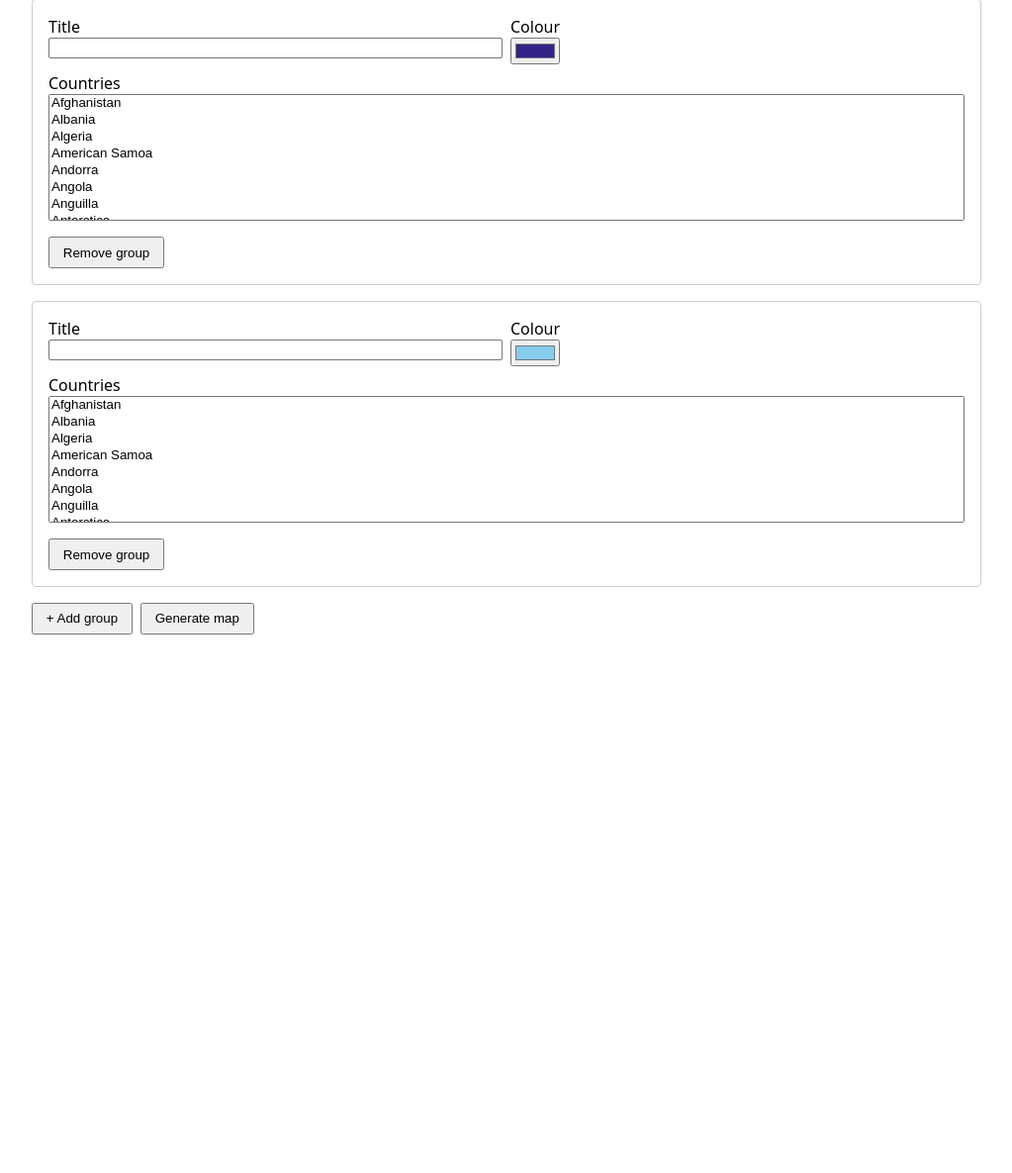
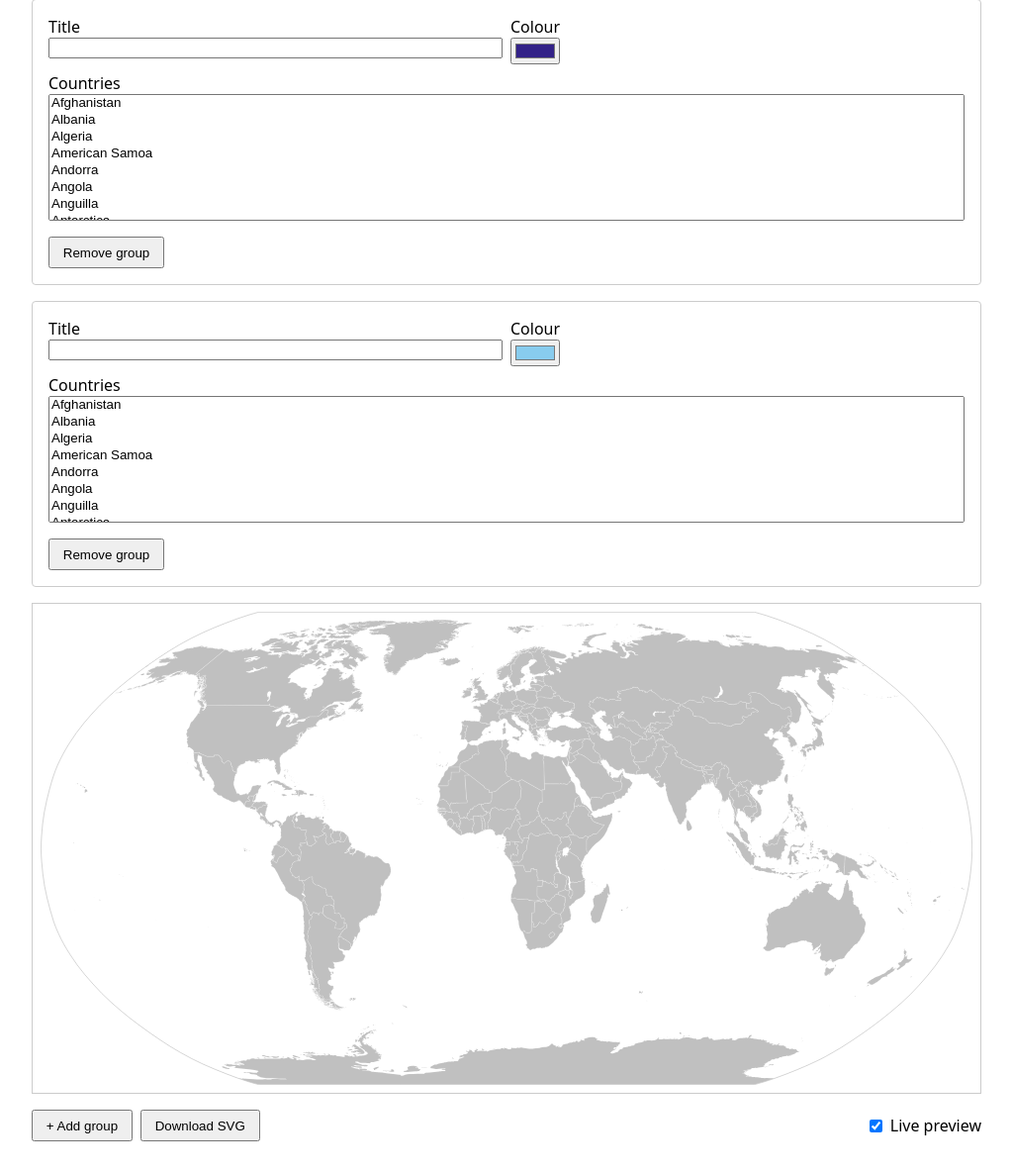
Before and after one commit to lokal-profil/mapcolouriser, a Flask app: page / in a window 1280 px wide. Shown: the part 97-1282 px from the top of the page at 99% size, without its empty margins (128-1151 px from the left). Before the commit the page ends 738 px from the top, so only its background shows below. Run offline with Flask 3, Linux system fonts and the light colour scheme.

Commit message:
Add live preview as progressive enhancement with toggle
JS-active users now see a live-updating inline preview of their map
on the form page, with a Download SVG button that produces the
result as a client-side Blob. No-JS users keep the current
Generate map → result.html → /download flow unchanged.

- base.html: an early <script> in <head> sets `js-enabled` and
  `live-preview` classes on <html> to avoid FOUC. CSS keys off
  those classes to swap between the two flows (hide preview /
  download button / toggle for no-JS users; hide Generate map
  button when live preview is on).
- index.html: new #map-preview container after the form groups,
  Download SVG button (.js-live), live-preview toggle (.js-only),
  Generate map button now carries class .js-fallback. Form carries
  data-default-colours and data-map-key so JS can read both.
- routes.py: passes map_key to render_template for the new data
  attribute.
- main.js: new functions initMap(key), getGroupState(),
  buildCss(state), rebuildPreview(), requestUpdate() (250 ms
  debounced), setLivePreviewEnabled(), downloadSvg(),
  updateActionState() (disables both Generate map and Download SVG
  when there are zero groups). Fetches /maps/<key>.svg, injects via
  DOMParser (no innerHTML), appends a user-style <style> element
  inside the SVG, rewrites its textContent on every change.
  Download is gated on form.checkValidity() + reportValidity() so
  the Blob never carries HTML5-invalid data. Captures the XML
  declaration from the fetched SVG and prepends it to the
  serialised Blob output for parity with the server-side download.
  Enter-key submissions are swallowed in live-preview mode
  (download requires explicit button click).
- README.md: updated project description and new Features section.

```diff
--- a/app/routes.py
+++ b/app/routes.py
@@ -47,6 +47,7 @@ def index() -> str:
         errors=[],
         title_pattern=TITLE_PATTERN,
         default_colours=DEFAULT_GROUP_COLOURS,
+        map_key=session.get(_SESSION_MAP_KEY, DEFAULT_MAP),
     )
 
 
@@ -64,6 +65,7 @@ def generate() -> Response | str:
             errors=errors,
             title_pattern=TITLE_PATTERN,
             default_colours=DEFAULT_GROUP_COLOURS,
+            map_key=map_key if map_key in MAPS else DEFAULT_MAP,
         )
 
     groups = _build_groups(raw_groups)
--- a/app/templates/base.html
+++ b/app/templates/base.html
@@ -3,6 +3,11 @@
 <head>
     <meta charset="utf-8" />
     <title>{% block title %}Map Colouriser{% endblock %}</title>
+    <script>
+        // Set classes before body renders to avoid flashing the no-JS layout
+        // before main.js loads (FOUC prevention).
+        document.documentElement.classList.add("js-enabled", "live-preview");
+    </script>
     <style>
         body { font-family: system-ui, sans-serif; max-width: 960px; margin: 2rem auto; padding: 0 1rem; }
         h1 { margin-top: 0; }
@@ -13,9 +18,18 @@
         .errors { background: #fdd; border: 1px solid #c00; padding: 0.75rem 1rem; border-radius: 4px; }
         .errors ul { margin: 0.25rem 0 0 1rem; padding: 0; }
         button { cursor: pointer; padding: 0.4rem 0.8rem; }
-        .actions { display: flex; gap: 0.5rem; margin-top: 1rem; }
+        .actions { display: flex; gap: 0.5rem; margin-top: 1rem; align-items: center; flex-wrap: wrap; }
         .preview { border: 1px solid #ccc; padding: 0.5rem; margin-top: 1rem; }
         .preview svg { display: block; width: 100%; height: auto; max-height: 80vh; max-width: 100%; }
+        .live-preview-toggle { display: inline-flex; gap: 0.3rem; align-items: center; margin-left: auto; }
+
+        /* Progressive enhancement: hide JS-only affordances when JS is off,
+           and swap between live-preview and fallback flows via a class on
+           <html> (set above to avoid FOUC). */
+        html:not(.js-enabled) .js-only { display: none; }
+        html:not(.live-preview) #map-preview,
+        html:not(.live-preview) .js-live { display: none; }
+        html.live-preview .js-fallback { display: none; }
     </style>
 </head>
 <body>
--- a/app/templates/index.html
+++ b/app/templates/index.html
@@ -10,7 +10,8 @@
     {% endif %}
 
     <form method="post" action="{{ url_for('main.generate') }}" id="colouriser-form"
-          data-default-colours='{{ default_colours | tojson }}'>
+          data-default-colours='{{ default_colours | tojson }}'
+          data-map-key="{{ map_key }}">
         <div id="groups">
             {% for group in groups %}
                 <div class="group" data-index="{{ group.index }}">
@@ -48,9 +49,16 @@
             {% endfor %}
         </div>
 
+        <div id="map-preview" class="preview"></div>
+
         <div class="actions">
             <button type="button" id="add-group">+ Add group</button>
-            <button type="submit">Generate map</button>
+            <button type="submit" class="js-fallback">Generate map</button>
+            <button type="button" id="download-svg" class="js-live">Download SVG</button>
+            <label class="live-preview-toggle js-only">
+                <input type="checkbox" id="toggle-live-preview" checked />
+                Live preview
+            </label>
         </div>
     </form>
 
--- a/static/main.js
+++ b/static/main.js
@@ -1,20 +1,25 @@
-// Group add/remove behaviour for the colouriser form.
+// Group add/remove behaviour + client-side live preview.
 //
 // Clones <template id="group-template"> from index.html and patches the index
 // placeholder in `name` and `data-index` attributes. Uses cloneNode rather
 // than innerHTML to avoid any HTML-injection surface.
+//
+// When live preview is enabled, fetches the prepared base SVG from
+// /maps/<key>.svg, injects it into #map-preview, and appends a <style> element
+// that we rewrite from the form state on every (debounced) change.
 
 (function () {
     const form = document.getElementById("colouriser-form");
     const groupsContainer = document.getElementById("groups");
     const addBtn = document.getElementById("add-group");
     const tmpl = document.getElementById("group-template");
+    const previewContainer = document.getElementById("map-preview");
+    const toggleInput = document.getElementById("toggle-live-preview");
+    const downloadBtn = document.getElementById("download-svg");
 
     if (!form || !groupsContainer || !addBtn || !tmpl) {
         return;
     }
-
-    const submitBtn = form.querySelector('button[type="submit"]');
 
     let palette = [];
     try {
@@ -23,10 +28,13 @@
         palette = [];
     }
 
-    function updateSubmitState() {
-        if (!submitBtn) return;
-        submitBtn.disabled = groupsContainer.querySelectorAll(".group").length === 0;
-    }
+    const mapKey = form.dataset.mapKey || "world";
+    let livePreviewEnabled = document.documentElement.classList.contains("live-preview");
+    let userStyleEl = null;
+    let updateTimer = null;
+    // Captured from the fetched SVG so the Blob download keeps the same XML
+    // declaration the server-side download includes.
+    let xmlDeclaration = "";
 
     function nextIndex() {
         const used = Array.from(groupsContainer.querySelectorAll(".group"))
@@ -60,12 +68,110 @@
         patchPlaceholders(fragment, idx);
         applyDefaultColour(fragment, idx);
         groupsContainer.appendChild(fragment);
-        updateSubmitState();
+        updateActionState();
+        requestUpdate();
     }
 
     function removeGroup(groupEl) {
         groupEl.remove();
-        updateSubmitState();
+        updateActionState();
+        requestUpdate();
+    }
+
+    function updateActionState() {
+        const empty = groupsContainer.querySelectorAll(".group").length === 0;
+        const submitBtn = form.querySelector('button[type="submit"]');
+        if (submitBtn) submitBtn.disabled = empty;
+        if (downloadBtn) downloadBtn.disabled = empty;
+    }
+
+    function getGroupState() {
+        return Array.from(groupsContainer.querySelectorAll(".group[data-index]")).map(el => {
+            const idx = el.dataset.index;
+            const titleEl = el.querySelector(`input[name="group[${idx}][title]"]`);
+            const colourEl = el.querySelector(`input[name="group[${idx}][colour]"]`);
+            const codeEls = el.querySelectorAll(`select[name="group[${idx}][countries][]"] option:checked`);
+            return {
+                title: titleEl ? titleEl.value : "",
+                colour: colourEl ? colourEl.value : "",
+                codes: Array.from(codeEls).map(o => o.value),
+            };
+        });
+    }
+
+    function buildCss(state) {
+        return state
+            .filter(g => g.codes.length > 0)
+            .map(g => {
+                // Visual-only safety net so a mid-edit `*/` typo doesn't break
+                // the preview's CSS comment. The real defence against unsafe
+                // titles is form.checkValidity() before Blob download.
+                const safeTitle = g.title.replace(/\*\//g, "* /");
+                const selector = g.codes.map(c => `.${c}`).join(", ");
+                return `/* ${safeTitle} */\n${selector} { fill: ${g.colour}; }`;
+            })
+            .join("\n\n");
+    }
+
+    function initMap(key) {
+        if (!previewContainer) return;
+        fetch(`/maps/${key}.svg`)
+            .then(r => {
+                if (!r.ok) throw new Error(`HTTP ${r.status}`);
+                return r.text();
+            })
+            .then(svgText => {
+                const declMatch = svgText.match(/^<\?xml[^?]*\?>/);
+                if (declMatch) xmlDeclaration = declMatch[0];
+                const doc = new DOMParser().parseFromString(svgText, "image/svg+xml");
+                const svg = doc.documentElement;
+                previewContainer.replaceChildren(svg);
+                userStyleEl = document.createElementNS("http://www.w3.org/2000/svg", "style");
+                userStyleEl.id = "user-style";
+                svg.appendChild(userStyleEl);
+                rebuildPreview();
+            })
+            .catch(err => {
+                previewContainer.textContent = `Preview unavailable (${err.message}).`;
+            });
+    }
+
+    function rebuildPreview() {
+        if (!livePreviewEnabled || !userStyleEl) return;
+        userStyleEl.textContent = buildCss(getGroupState());
+    }
+
+    function requestUpdate() {
+        if (!livePreviewEnabled) return;
+        clearTimeout(updateTimer);
+        updateTimer = setTimeout(rebuildPreview, 250);
+    }
+
+    function setLivePreviewEnabled(enabled) {
+        livePreviewEnabled = enabled;
+        document.documentElement.classList.toggle("live-preview", enabled);
+        if (enabled) rebuildPreview();
+        updateActionState();
+    }
+
+    function downloadSvg() {
+        if (!form.checkValidity()) {
+            form.reportValidity();
+            return;
+        }
+        const svg = previewContainer && previewContainer.querySelector("svg");
+        if (!svg) return;
+        const body = new XMLSerializer().serializeToString(svg);
+        const xml = xmlDeclaration ? `${xmlDeclaration}\n${body}` : body;
+        const blob = new Blob([xml], { type: "image/svg+xml;charset=utf-8" });
+        const url = URL.createObjectURL(blob);
+        const a = document.createElement("a");
+        a.href = url;
+        a.download = "map.svg";
+        document.body.appendChild(a);
+        a.click();
+        a.remove();
+        URL.revokeObjectURL(url);
     }
 
     addBtn.addEventListener("click", addGroup);
@@ -79,5 +185,23 @@
         }
     });
 
-    updateSubmitState();
+    form.addEventListener("input", requestUpdate);
+    form.addEventListener("change", requestUpdate);
+
+    if (toggleInput) {
+        toggleInput.addEventListener("change", e => setLivePreviewEnabled(e.target.checked));
+    }
+    if (downloadBtn) {
+        downloadBtn.addEventListener("click", downloadSvg);
+    }
+
+    // Live preview swallows Enter-key submissions on the form (the submit
+    // button itself is CSS-hidden in that mode); explicit Download SVG click
+    // remains the only way to download.
+    form.addEventListener("submit", e => {
+        if (livePreviewEnabled) e.preventDefault();
+    });
+
+    updateActionState();
+    initMap(mapKey);
 })();
```
Also changed, not shown: README.md.
